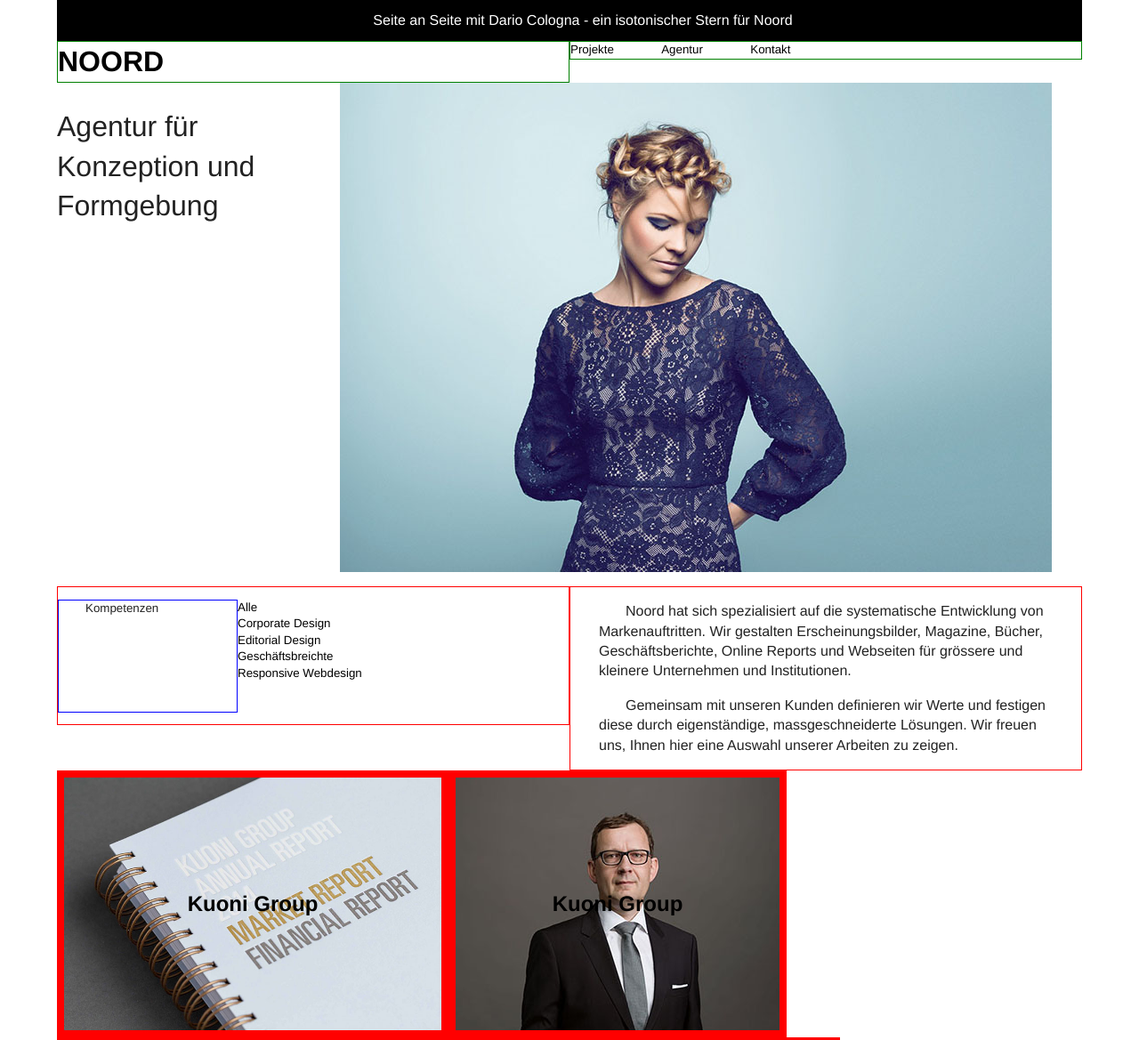
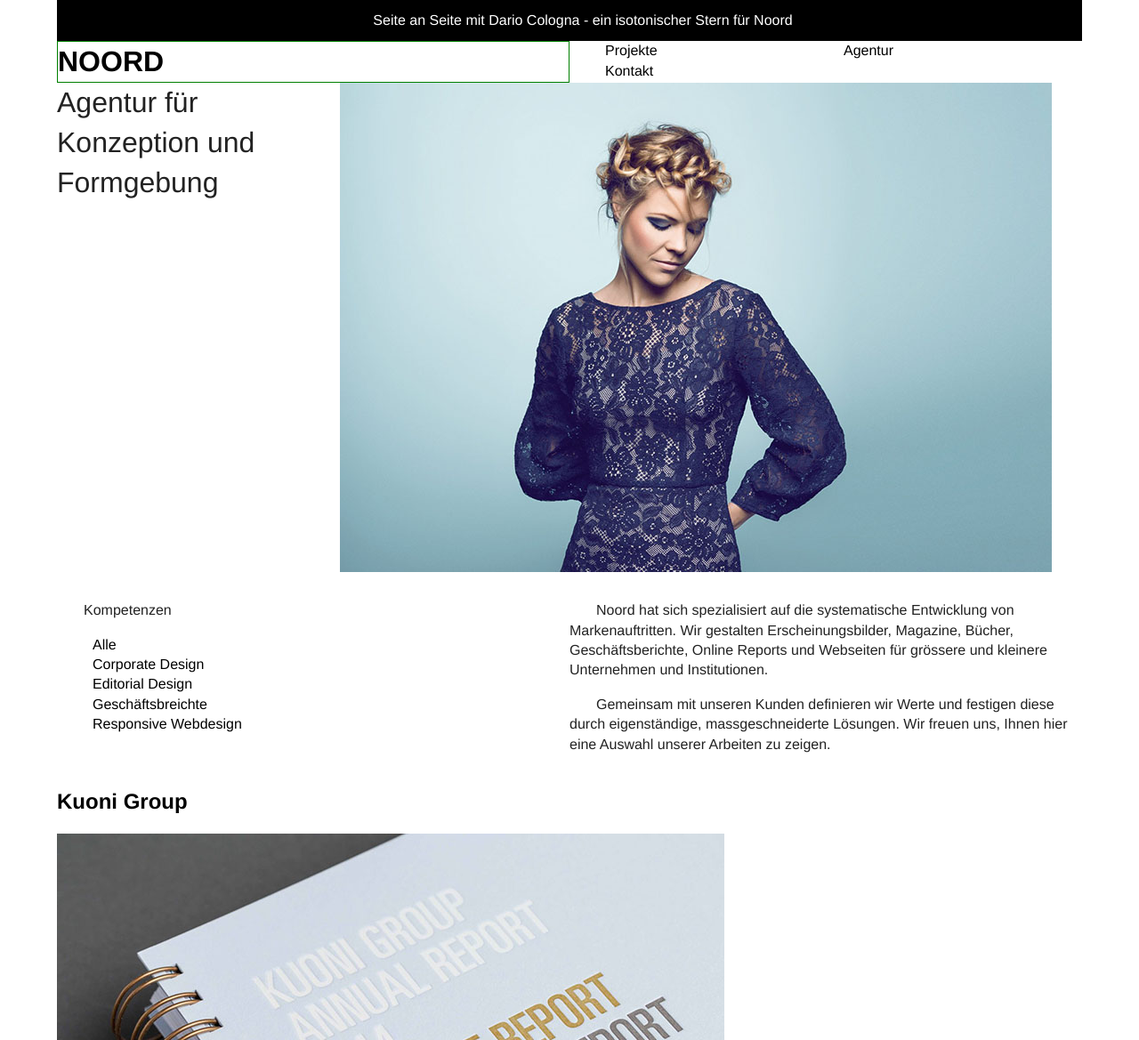
Before and after one commit to mcnelson87/noord-case-study, a plain HTML site: page index.html in a window 1280 px wide. Shown: the top 1169 px of the page at 89% size. Drawn offline with nearby package versions, Linux system fonts and the light colour scheme.

Commit message:
Simplifying Code
New classes and less CSS

```diff
--- a/css/main.css
+++ b/css/main.css
@@ -116,6 +116,20 @@ body  {
   font-family: 'Helvetica Neue', Helvetica, sans-serif;
 }
 
+.position-left  {
+  float: left;
+  position: relative;
+  width: 50%;
+  margin: 0;
+}
+
+.position-right {
+  float: right;
+  position: relative;
+  width: 50%;
+  margin: 0;
+}
+
 h1  {
   font-size: 2em;
 }
@@ -159,10 +173,6 @@ a:hover {
 }
 
 header h1 {
-  float: left;
-  position: relative;
-  width: 50%;
-  margin: 0;
   border: solid green 1px;
 
 }
@@ -171,23 +181,19 @@ header h1 a:hover  {
   color: #000;
 }
 
-.home-nav ul {
-  float: right;
-  position: relative;
-  width: 50%;
+#home-nav ul {
   border: solid green 1px;
-  margin: 0;
   padding: 0;
   font-size: smaller;
 }
 
-.home-nav li  {
-  float: left;
-  position: relative;
+#home-nav li  {
+  width: auto;
   padding-right: 4em;
+  border: solid green 1px;
 }
 
-.page-intro {
+#page-intro {
   clear: left;
   float: left;
   position: relative;
@@ -213,20 +219,13 @@ header h1 a:hover  {
 }
 
 .page-content .body-text  {
-  float: right;
-  position: relative;
-  width: 50%;
   padding: 0 2em;
-  margin: 0;
   border: solid red 1px;
 }
 
 .page-content .services {
   font-size: smaller;
   border: solid red 1px;
-  float: left;
-  position: relative;
-  width: 50%;
 }
 
 .page-content .services p {
@@ -241,30 +240,32 @@ header h1 a:hover  {
 /* PORTFOLIO */
 
 .portfolio  {
-  min-width: 1120px;
+  min-width: 1130px;
   text-align: center;
   clear: both;
+  border: purple solid 1px;
 }
 
 .portfolio .thumbnail  {
   max-width: 440px;
   max-height: 300px;
-  float: left;
   display: inline-block;
   overflow: hidden;
   position: relative;
   border: solid red 0.5em;
   z-index: -10;
+  margin: 0;
+  padding: 0;
 }
 
 .portfolio .thumbnail h2  {
+  float: none;
   position: absolute;
   top: 50%;
   left: 50%;
   transform: translate(-50%, -50%);
   margin: 0;
   text-align: center;
-
 }
 
 
--- a/index.html
+++ b/index.html
@@ -19,30 +19,30 @@
       <header>
         <p class="banner"><a href="#">Seite an Seite mit Dario Cologna - ein isotonischer Stern für Noord</a></p>
 
-        <h1><a href="#" title="Noord Homepage">NOORD</a></h1>
+        <h1 class="position-left"><a href="#" title="Noord Homepage">NOORD</a></h1>
 
         <nav class="home-nav">
-          <ul>
-            <li><a href="#" title="Projekte">Projekte</a></li>
-            <li><a href="#" title="Agentur">Agentur</a></li>
-            <li><a href="#" title="Kontakt">Kontakt</a></li>
+          <ul class="position-right">
+            <li class="position-left"><a href="#" title="Projekte">Projekte</a></li>
+            <li class="position-left"><a href="#" title="Agentur">Agentur</a></li>
+            <li class="position-left"><a href="#" title="Kontakt">Kontakt</a></li>
           </ul>
         </nav>
 
-        <h2 class="page-intro">Agentur für Konzeption und Formgebung</h2>
+        <h2 class="position-left" id="page-intro">Agentur für Konzeption und Formgebung</h2>
 
         <p><img src="img/jael-jumbo.jpg" alt="Portfolio carousel" class="jumbo-carousel"></p>
       </header>
 
       <section class="page-content">
         <div class="clearfix">
-          <div class="body-text">
+          <div class="position-right" id="body-text">
             <p>Noord hat sich spezialisiert auf die systematische Entwicklung von Markenauftritten. Wir gestalten Erscheinungsbilder, Magazine, Bücher, Geschäftsberichte, Online Reports und Webseiten für grössere und kleinere Unternehmen und Institutionen.</p>
 
             <p>Gemeinsam mit unseren Kunden definieren wir Werte und festigen diese durch eigenständige, massgeschneiderte Lösungen. Wir freuen uns, Ihnen hier eine Auswahl unserer Arbeiten zu zeigen.</p>
           </div>
 
-          <div class="services">
+          <div class="position-left" id="services">
             <p>Kompetenzen</p>
               <ul>
                 <li class="selected"><a href="#" title="Alle">Alle</a></li>
@@ -55,24 +55,24 @@
         </div>
       </section>
 
-      <section class="portfolio">
+      <section id="portfolio">
         <div class="clearfix">
           <a href="#">
             <article class="thumbnail">
               <h2>Kuoni Group</h2>
-              <img src="img/kuoni-annual-report.jpg" alt="Kuoni Group Annual Report" data-aspect-ratio="129/317">
+              <img src="img/kuoni-annual-report.jpg" alt="Kuoni Group Annual Report">
             </article>
           </a>
           <a href="#">
             <article class="thumbnail">
               <h2>Kuoni Group</h2>
-              <img src="img/kuoni-photo.jpg" alt="Photograph of a man" class="vertical" data-aspect-ratio="62/317">
+              <img src="img/kuoni-photo.jpg" alt="Photograph of a man">
             </article>
           </a>
           <a href="#">
             <article class="thumbnail">
               <h2>OZM Orthopädisches Zentrum Münsingen</h2>
-              <img src="img/ozm-ipad.jpg" alt="ipad" data-aspect-ratio="129/317">
+              <img src="img/ozm-ipad.jpg" alt="ipad">
             </article>
           </a>
           <a href="#">
```
